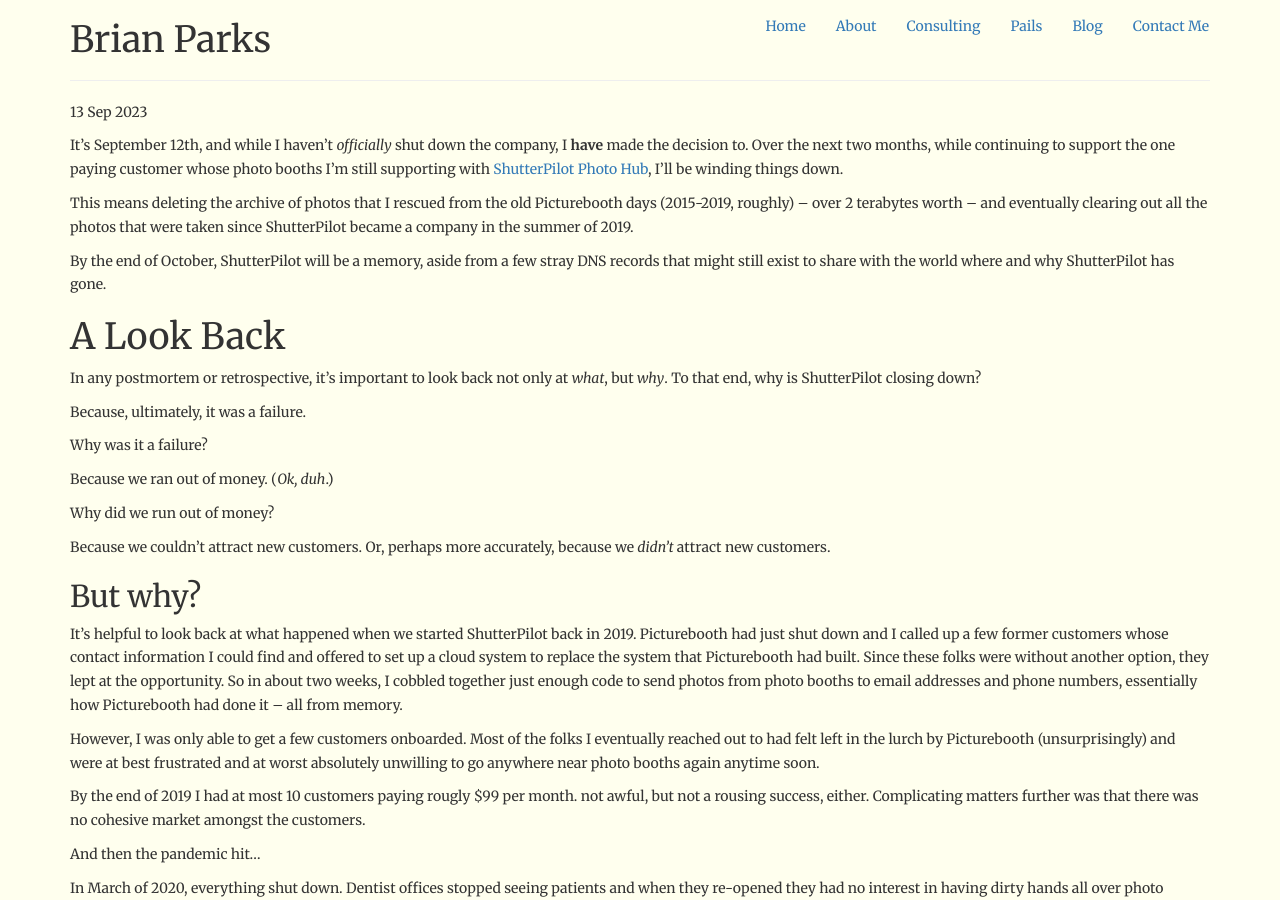
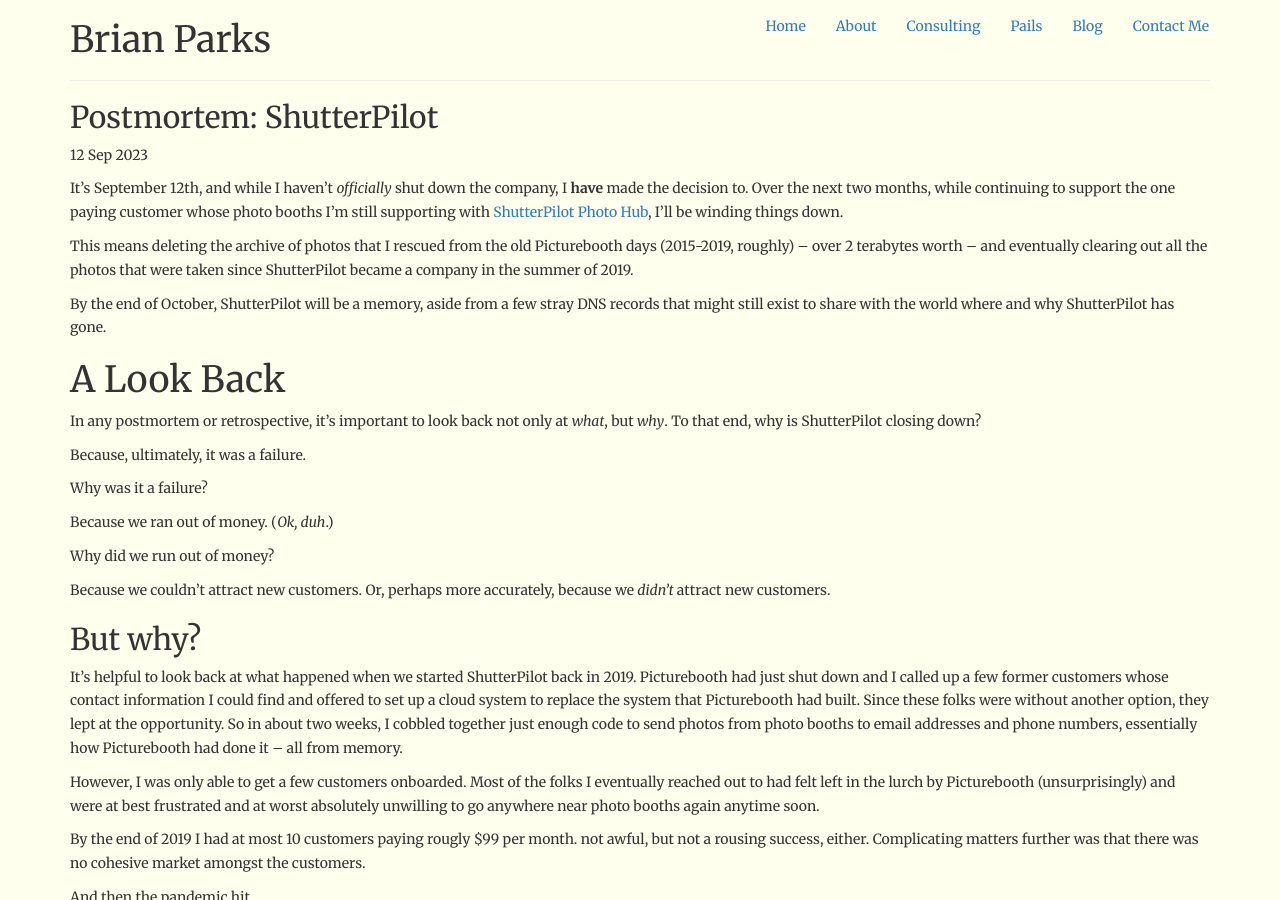
Before and after one commit to bparks/bparks.github.io, a Jekyll site: the page built from _posts/2023-09-12-shutterpilot-postmortem.md, in a window 1280 px wide and 900 px high. Built offline with Jekyll 4.4.1, drawn with Linux system fonts in a browser that asks for light colours.

Commit message:
Fix the title

```diff
--- a/_posts/2023-09-12-shutterpilot-postmortem.md
+++ b/_posts/2023-09-12-shutterpilot-postmortem.md
@@ -1,5 +1,5 @@
 ---
-title: Postmortem: ShutterPilot
+title: "Postmortem: ShutterPilot"
 ---
 
 It's September 12th, and while I haven't _officially_ shut down the company, I
```
